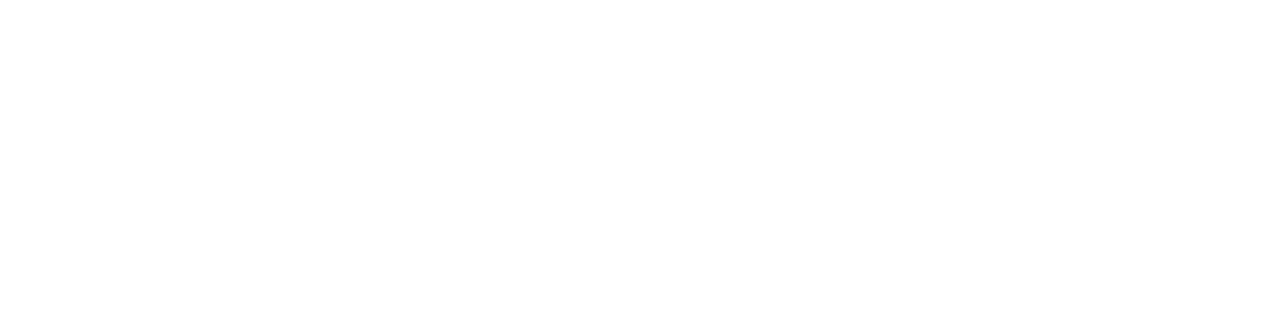
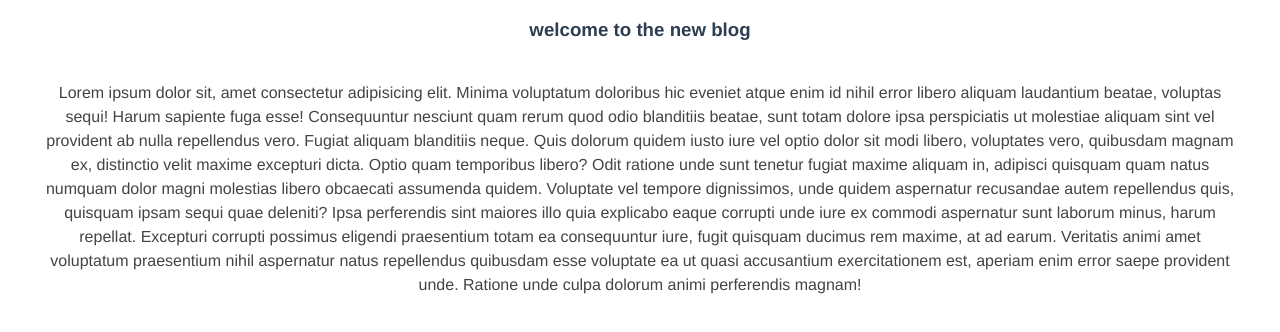
Before and after one commit to NicolasLeigh/vue-firebase, a Vue app in the folder 07/dojo-blog/: page /posts/1 in a window 1280 px wide. Before the commit this address had no page. Shown: the top 332 px of the page. Built offline with nearby package versions, Linux system fonts and the light colour scheme; data requests are answered from the project's data file.

Commit message:
async fetch single post

```diff
--- a/07/dojo-blog/src/components/SinglePost.vue
+++ b/07/dojo-blog/src/components/SinglePost.vue
@@ -1,18 +1,20 @@
 <template>
   <div class="post">
-    <h3>{{ post.title }}</h3>
+    <router-link :to="{ name: 'Details', params: { id: post.id } }">
+      <h3>{{ post.title }}</h3>
+    </router-link>
     <p>{{ snippet }}</p>
-    <span v-for="tag in post.tags" :key="tag">#{{ tag }} </span>
+    <span v-for="tag in post.tags" :key="tag">#{{ tag }}&nbsp;</span>
   </div>
 </template>
 
 <script>
-import { computed } from 'vue';
+import { computed } from "vue";
 export default {
-  props: ['post'],
+  props: ["post"],
   setup({ post }) {
     const snippet = computed(() => {
-      return post.body.substring(0, 100) + '...';
+      return post.body.substring(0, 100) + "...";
     });
     return { snippet };
   },
--- /dev/null
+++ b/07/dojo-blog/src/composables/getPost.js
@@ -0,0 +1,21 @@
+import { ref } from "vue";
+
+const getPost = (id) => {
+  const post = ref(null);
+  const error = ref(null);
+
+  const load = async () => {
+    try {
+      let data = await fetch("http://localhost:3000/posts/" + id);
+      if (!data.ok) throw Error("that post does not exist");
+      post.value = await data.json();
+    } catch (err) {
+      error.value = err.message;
+      console.log(error.value);
+    }
+  };
+
+  return { post, error, load };
+};
+
+export default getPost;
--- a/07/dojo-blog/src/router/index.js
+++ b/07/dojo-blog/src/router/index.js
@@ -1,11 +1,18 @@
 import { createRouter, createWebHistory } from 'vue-router';
 import HomeView from '../views/HomeView.vue';
+import Details from '../views/Details.vue';
 
 const routes = [
   {
     path: '/',
     name: 'home',
     component: HomeView,
+  },
+  {
+    path: '/posts/:id',
+    name: 'Details',
+    component: Details,
+    props: true,
   },
 ];
 
--- /dev/null
+++ b/07/dojo-blog/src/views/Details.vue
@@ -0,0 +1,38 @@
+<template>
+  <div>
+    <div v-if="error">
+      {{ error }}
+    </div>
+    <div v-if="post" class="post">
+      <h3>{{ post.title }}</h3>
+      <p class="pre">{{ post.body }}</p>
+    </div>
+  </div>
+</template>
+
+<script>
+import getPost from "../composables/getPost";
+export default {
+  props: ["id"],
+  setup({ id }) {
+    const { post, error, load } = getPost(id);
+    load();
+    return { post, error };
+  },
+};
+</script>
+
+<style>
+.post {
+  max-width: 1200px;
+  margin: 0 auto;
+}
+.post p {
+  color: #444;
+  line-height: 1.5rem;
+  margin-top: 40px;
+}
+.pre {
+  white-space: pre-wrap;
+}
+</style>
```
